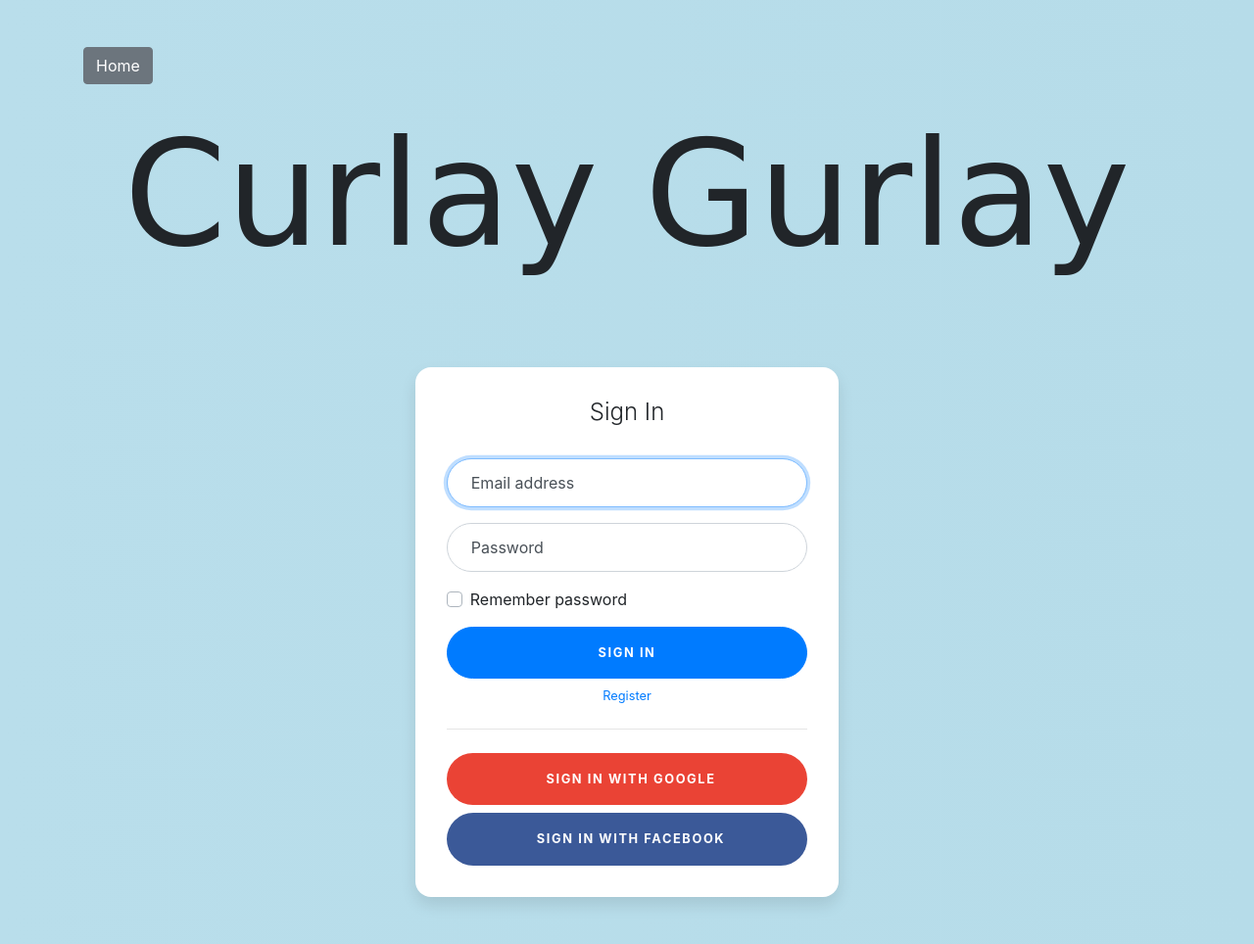
After one commit to lindseyvaughn/curlaygurlay, a Django app: page /curlaygurlay/signin in a window 1280 px wide. The commit adds this page. Shown: the whole page at 98% size. Run offline with Django 3.2, Linux system fonts and the light colour scheme; parts of the project's set-up code (start-up, migrations or seed data) failed here and were passed over; some libraries are stand-ins or nearby versions.

Commit message:
new singin & registration

```diff
--- /dev/null
+++ b/apps/first_app/templates/first_app/sign_in.html
@@ -0,0 +1,76 @@
+<!DOCTYPE html>
+<html lang="en">
+
+<head>
+    <meta charset="UTF-8">
+    <meta name="viewport" content="width=device-width, initial-scale=1.0">
+    <meta http-equiv="X-UA-Compatible" content="ie=edge">
+
+    <link rel="stylesheet" href="https://stackpath.bootstrapcdn.com/bootstrap/4.3.1/css/bootstrap.min.css"
+        integrity="sha384-ggOyR0iXCbMQv3Xipma34MD+dH/1fQ784/j6cY/iJTQUOhcWr7x9JvoRxT2MZw1T" crossorigin="anonymous">
+
+    {% load static %}
+    <link rel="stylesheet" href="{% static 'first_app/css/login_register_page.css' %}">
+
+    <title>Sign in</title>
+</head>
+
+<body>
+    <div class="container">
+        {% if messages %}
+        <ul class="messages">
+            {% for message in messages %}
+            <li class="list-group-item list-group-item-danger" {% if message.tags %} class="{{ message.tags }}"
+                {% endif %}>{{ message }}</li>
+            {% endfor %}
+        </ul>
+        {% endif %}
+        <a class="btn btn-secondary mt-5" href="/curlaygurlay">Home</a>
+        <div>
+            <p class='title'>Curlay Gurlay</p>
+        </div>
+
+
+
+
+
+ <body>
+            <div class="container">
+                <div class="row">
+                    <div class="col-sm-9 col-md-7 col-lg-5 mx-auto">
+                        <div class="card card-signin my-5">
+                            <div class="card-body">
+                                <h5 class="card-title text-center">Sign In</h5>
+                                <form class="form-signin" method='POST' action='/login_user'>
+                                    {%csrf_token%}
+                                    <div class="form-label-group">
+                                        <input type="email" id="inputEmail2" class="form-control"
+                                            placeholder="Email address" name='email' required autofocus>
+                                        <label for="inputEmail2">Email address</label>
+                                    </div>
+
+                                    <div class="form-label-group">
+                                        <input type="password" id="inputPassword2" class="form-control"
+                                            placeholder="Password" name='password' required>
+                                        <label for="inputPassword2">Password</label>
+                                    </div>
+
+                                    <div class="custom-control custom-checkbox mb-3">
+                                        <input type="checkbox" class="custom-control-input" id="customCheck1">
+                                        <label class="custom-control-label" for="customCheck1">Remember password</label>
+                                    </div>
+                                    <button class="btn btn-lg btn-primary btn-block text-uppercase" type="submit">Sign
+                                        in</button>
+                                        <a class="d-block text-center mt-2 small" href="/curlaygurlay/login_register">Register</a>
+                                    <hr class="my-4">
+                                    <button class="btn btn-lg btn-google btn-block text-uppercase" type="submit"><i
+                                            class="fab fa-google mr-2"></i> Sign in with Google</button>
+                                    <button class="btn btn-lg btn-facebook btn-block text-uppercase" type="submit"><i
+                                            class="fab fa-facebook-f mr-2"></i> Sign in with Facebook</button>
+                                </form>
+                            </div>
+                        </div>
+                    </div>
+                </div>
+            </div>
+        </body>
--- a/apps/first_app/urls.py
+++ b/apps/first_app/urls.py
@@ -28,6 +28,7 @@ urlpatterns = [
 
     url(r'^curlaygurlay/checkout$', views.checkout_page),
     url(r'^curlaygurlay/checkout/paypal$', views.paypal_page),
+    url(r'^curlaygurlay/signin$', views.signin)
 
 
 ]
--- a/apps/first_app/views.py
+++ b/apps/first_app/views.py
@@ -203,3 +203,6 @@ def checkout_page(request):
 #################################################
 def paypal_page(request):
     return render (request, 'first_app/paypal_page.html')
+
+def signin(request):
+    return render ( request, 'first_app/sign_in.html')
```
Also changed, not shown: apps/first_app/templates/first_app/login_register_page.html (+2 -44 lines).
